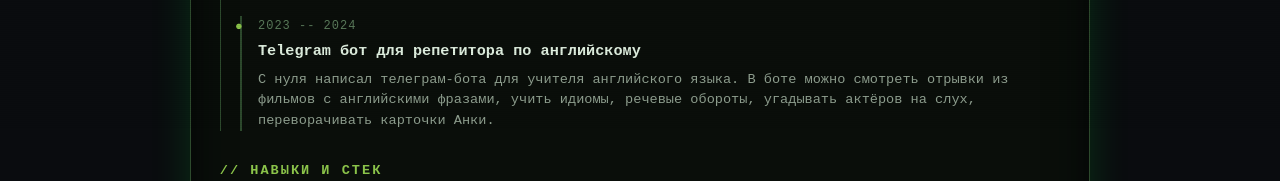
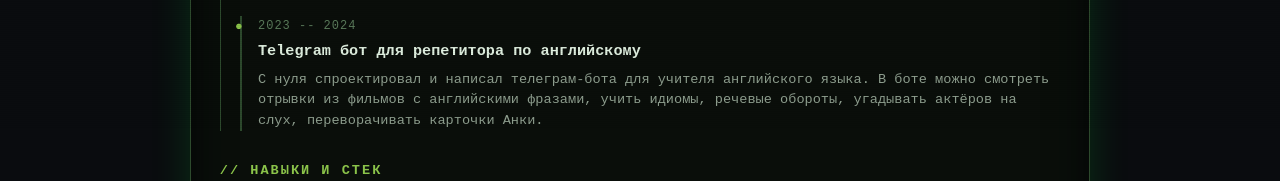
Before and after one commit to scentedwax/katanworking, a plain HTML site: page resume.html in a window 1280 px wide. Shown: the part 672-853 px from the top of the page. Drawn offline with Linux system fonts and the light colour scheme.

Commit message:
Update resume.html

```diff
--- a/resume.html
+++ b/resume.html
@@ -419,8 +419,8 @@
                 <div class="timeline-item">
                     <div class="timeline-date" data-ru="2023 -- 2024" data-en="2023 -- 2024">2023 -- 2024</div>
                     <div class="timeline-title" data-ru="Telegram бот для репетитора по английскому" data-en="Telegram bot for English teacher">Telegram бот для репетитора по английскому</div>
-                    <div class="timeline-desc" data-ru="С нуля написал телеграм-бота для учителя английского языка. В боте можно смотреть отрывки из фильмов с английскими фразами, учить идиомы, речевые обороты, угадывать актёров на слух, переворачивать карточки Анки." data-en="Built a Telegram bot from scratch for an English teacher. The bot lets users watch movie clips with English phrases, learn idioms and speech patterns, guess actors by voice, and flip through Anki flashcards.">
-                        С нуля написал телеграм-бота для учителя английского языка. В боте можно смотреть отрывки из фильмов с английскими фразами, учить идиомы, речевые обороты, угадывать актёров на слух, переворачивать карточки Анки.
+                    <div class="timeline-desc" data-ru="С нуля спроектировал и написал телеграм-бота для учителя английского языка. В боте можно смотреть отрывки из фильмов с английскими фразами, учить идиомы, речевые обороты, угадывать актёров на слух, переворачивать карточки Анки." data-en="Developed and built a Telegram bot from scratch for an English teacher. The bot lets users watch movie clips with English phrases, learn idioms and speech patterns, guess actors by voice, and flip through Anki flashcards.">
+                        С нуля спроектировал и написал телеграм-бота для учителя английского языка. В боте можно смотреть отрывки из фильмов с английскими фразами, учить идиомы, речевые обороты, угадывать актёров на слух, переворачивать карточки Анки.
                     </div>
                 </div>
             </div>
@@ -476,8 +476,8 @@
             <div class="section-title" data-ru="// Языки" data-en="// Languages">// Языки</div>
             <p><span class="prompt">➜</span> <span class="command">cat /etc/candidate/languages.txt</span></p>
             <div class="output-block">
-                 <div class="dot yellow"></div><span class="highlight"> Русский</span> <span data-ru="-- родной" data-en="-- native">-- родной</span><br>
-                 <div class="dot red"></div><span class="highlight"> English</span> -- B2
+                 <div class="dot yellow"></div><span class="highlight">Русский</span> <span data-ru="-- родной" data-en="-- native">-- родной</span><br>
+                 <div class="dot red"></div><span class="highlight">English</span> -- B2
             </div>
 
             <!-- === ССЫЛКИ === -->
```
